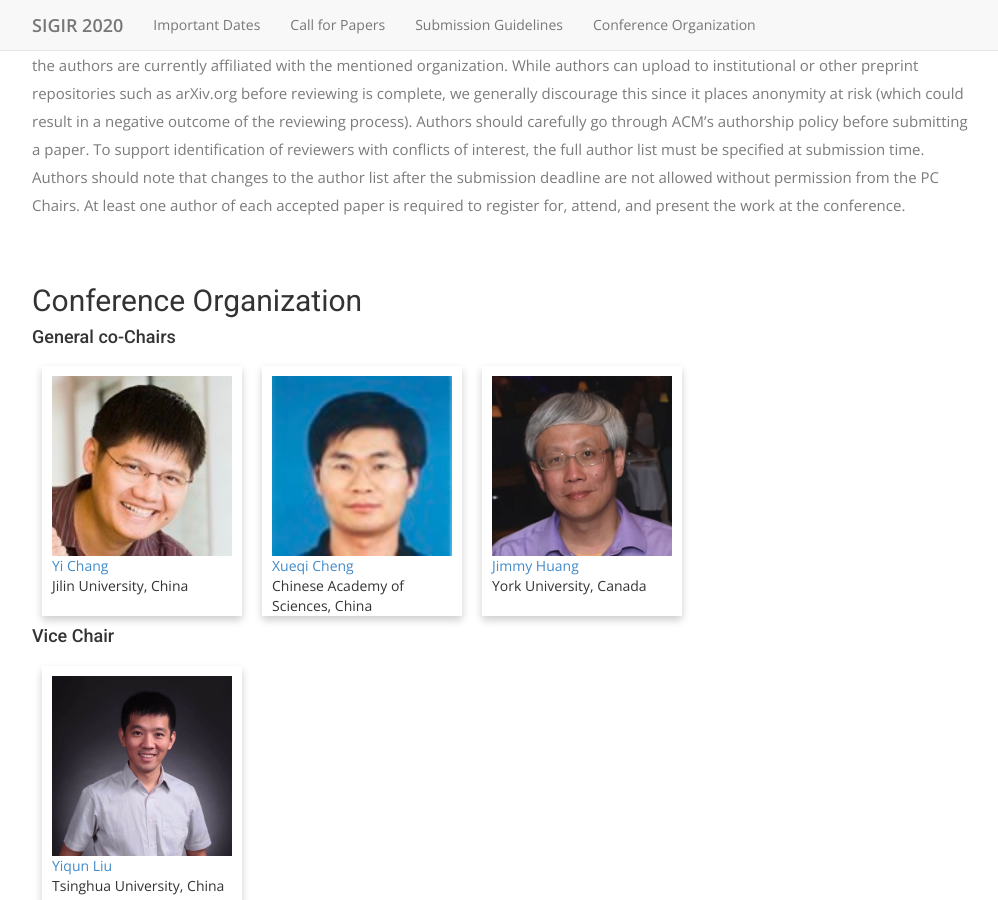
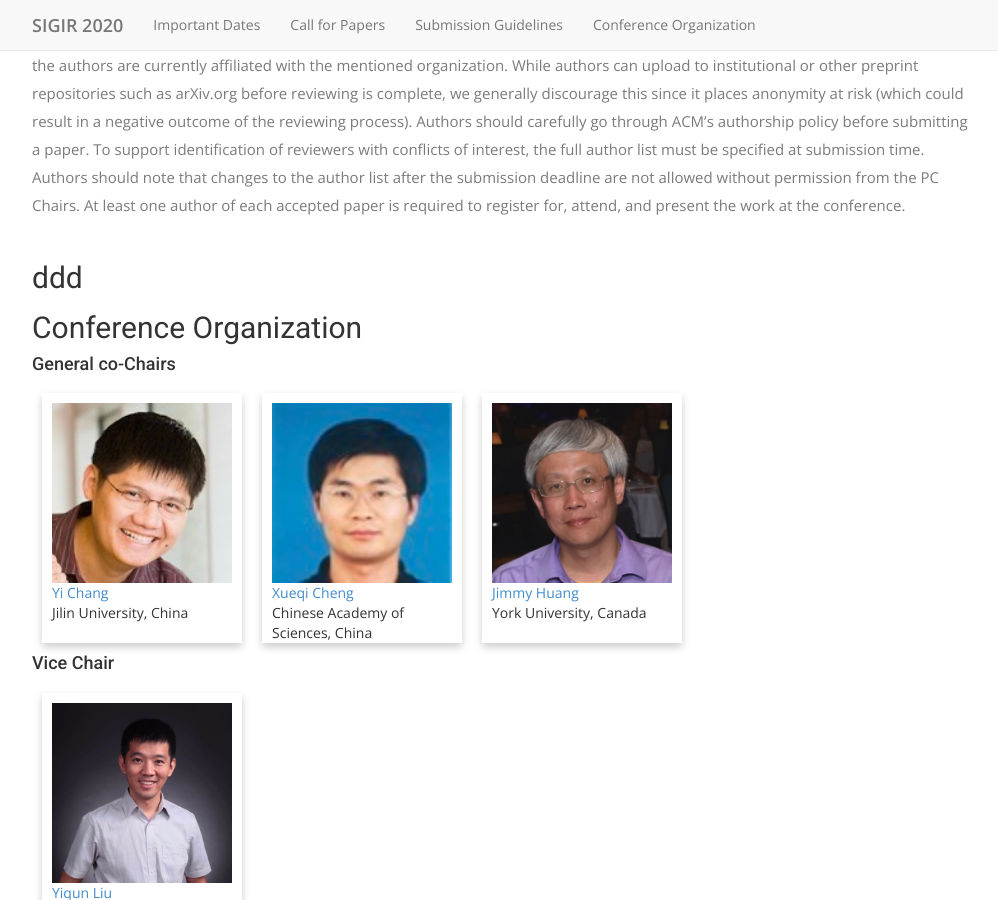
Before and after one commit to LongPhilXia/testLandingPage, a Jekyll site: the page built from index.html, in a window 1280 px wide and 900 px high, scrolled down 3436 px. Shown: the whole window, without its empty margins (38-1036 px from the left). Built offline with Jekyll 4.4.1, drawn with Linux system fonts in a browser that asks for light colours; nearby versions of some CDN libraries; some web fonts are replaced.

Commit message:
Update index.html

```diff
--- a/index.html
+++ b/index.html
@@ -222,7 +222,7 @@ permalink: /
 
             <div id="organization" class="col-sm-12 col-md-9">
               <div id="organizers">
-                <div class="block"><h2>    </h2></div>
+                <div class="block"><h2>   ddd </h2></div>
     <h2>Conference Organization</h2>
         <h4>General co-Chairs</h4>
         <ul>
```
